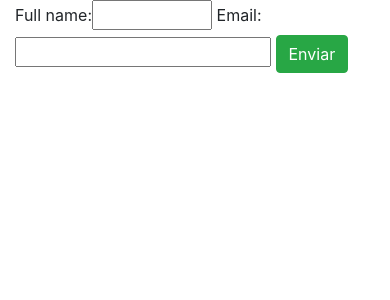
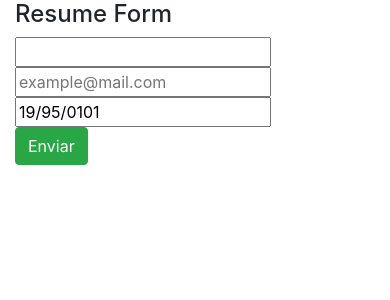
Before and after one commit to kenionatan/custom-form-django, a Django app: page / in a window 390 px wide. Shown: the top 300 px of the page. Run offline with Django 3.2, Linux system fonts and the light colour scheme; some libraries are stand-ins or nearby versions.

Commit message:
Adding birth date field

```diff
--- a/custom_form/settings.py
+++ b/custom_form/settings.py
@@ -40,6 +40,7 @@ INSTALLED_APPS = [
     'django.contrib.staticfiles',
     'person',
     'bootstrapform',
+    'crispy_forms',
 ]
 
 MIDDLEWARE = [
@@ -106,6 +107,8 @@ AUTH_PASSWORD_VALIDATORS = [
 # Internationalization
 # https://docs.djangoproject.com/en/2.2/topics/i18n/
 
+CRISPY_TEMPLATE_PACK = 'bootstrap4'
+
 LANGUAGE_CODE = 'pt-br'
 
 TIME_ZONE = 'America/Maceio'
--- a/person/forms.py
+++ b/person/forms.py
@@ -5,7 +5,8 @@ from person.models import Person
 class CreateForm(forms.ModelForm):
     class Meta:
         model = Person
-        fields = ['full_name', 'email']
+        fields = ['full_name', 'email', 'birth_date']
         widgets = {
-            'full_name': forms.TextInput(attrs={'class': 'col-4'}),
+            'email': forms.TextInput(attrs={'placeholder': 'example@mail.com'}),
+            'birth_date': forms.TextInput(attrs={'data-mask': '00/00/0000'})
         }
--- a/person/models.py
+++ b/person/models.py
@@ -4,6 +4,7 @@ from django.db import models
 class Person(models.Model):
     full_name = models.CharField(max_length=200)
     email = models.EmailField(max_length=200)
+    birth_date = models.DateField(blank=False, null=False, default="1995-01-01")
 
     def __str__(self):
         return self.full_name
--- a/person/templates/person/person_form.html
+++ b/person/templates/person/person_form.html
@@ -1,5 +1,6 @@
 {% extends 'base.html' %}
 {% load bootstrap %}
+{% load crispy_forms_tags %}
 {% block title %} Person {% endblock %}
 
 {% block extrahead %}
@@ -8,9 +9,22 @@
 
 {% block main %}
 <div class="container">
+    <h4>Resume Form</h4>
 <form method="post">
     {% csrf_token %}
-    {{ form|bootstrap }}
+    <div class="form-row">
+        <div class="form-group col-md-6 mb-0">
+            {{ form.full_name|bootstrap }}
+        </div>
+        <div class="form-group col-md-6 mb-0">
+        {{ form.email|bootstrap }}
+      </div>
+    </div>
+    <div class="form-row">
+        <div class="form-group col-md-6 mb-0">
+            {{ form.birth_date|bootstrap }}
+        </div>
+    </div>
     <input class="btn btn-success" type="submit" value="Enviar">
 </form>
 </div>
--- a/templates/base.html
+++ b/templates/base.html
@@ -31,5 +31,6 @@
     {% block main %}
     {% endblock %}
 
+<script src="https://cdnjs.cloudflare.com/ajax/libs/jquery.mask/1.14.15/jquery.mask.js"></script>
 </body>
 </html>
```
Also changed, not shown: person/migrations/0001_initial.py, 2 other files.
